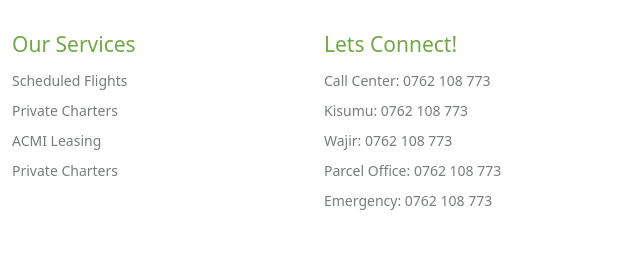
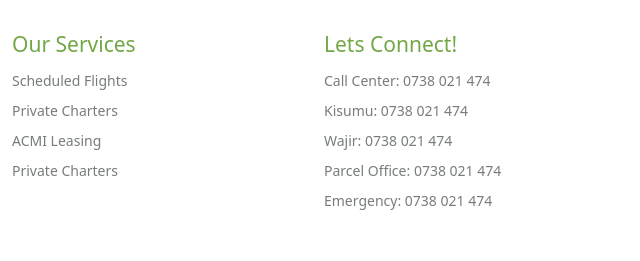
Before and after one commit to muriukikelly7-lang/renegade, a plain HTML site: page index.html in a window 1280 px wide. Shown: the part 3103-3364 px from the top of the page, 640-1280 px from the left. Drawn offline with Linux system fonts and the light colour scheme.

Commit message:
Separate call and WhatsApp numbers
Co-authored-by: Copilot <223556219+Copilot@users.noreply.github.com>

```diff
--- a/index.html
+++ b/index.html
@@ -406,11 +406,11 @@
         </section>
         <section class="footer-column contact-column" id="contact">
           <h2>Lets Connect!</h2>
-          <a href="https://wa.me/254762108773">Call Center: 0762 108 773</a>
-          <a href="https://wa.me/254762108773">Kisumu: 0762 108 773</a>
-          <a href="https://wa.me/254762108773">Wajir: 0762 108 773</a>
-          <a href="https://wa.me/254762108773">Parcel Office: 0762 108 773</a>
-          <a href="https://wa.me/254762108773">Emergency: 0762 108 773</a>
+          <a href="tel:+254738021474">Call Center: 0738 021 474</a>
+          <a href="tel:+254738021474">Kisumu: 0738 021 474</a>
+          <a href="tel:+254738021474">Wajir: 0738 021 474</a>
+          <a href="tel:+254738021474">Parcel Office: 0738 021 474</a>
+          <a href="tel:+254738021474">Emergency: 0738 021 474</a>
         </section>
       </div>
       <div class="footer-bottom">
```
